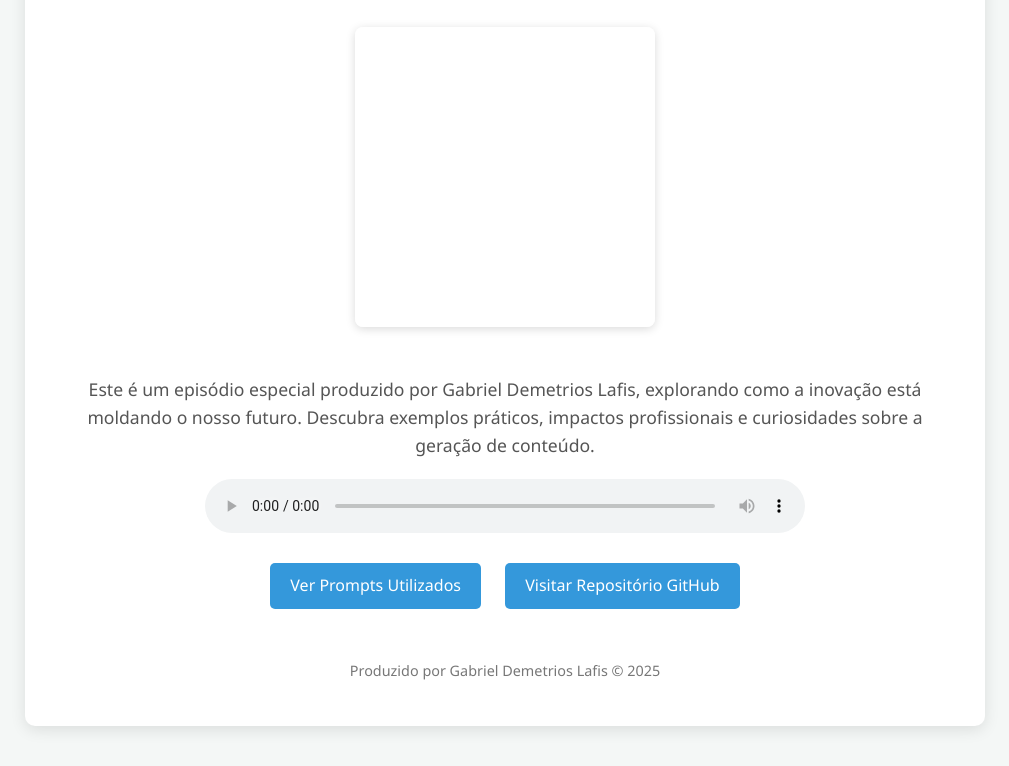
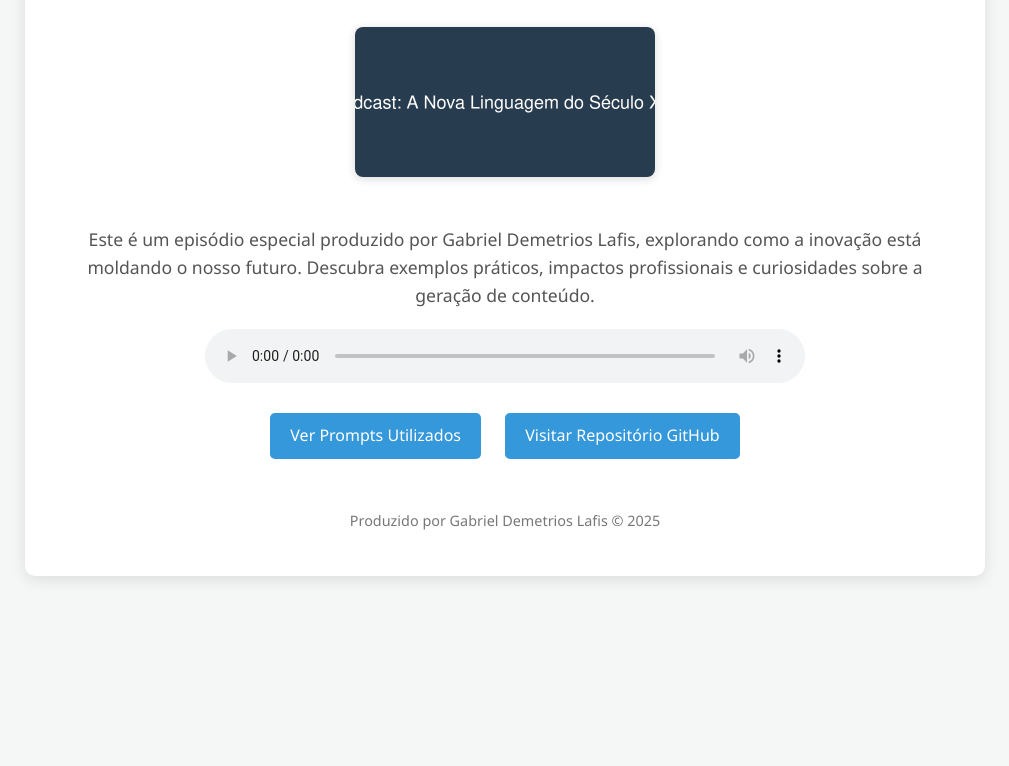
Before and after one commit to galafis/Criando-um-Podcast-com-IAs-Generativas, a plain HTML site: page index.html in a window 1280 px wide. Shown: the part 177-943 px from the top of the page, without its empty margins (135-1144 px from the left). After the commit the page ends 800 px from the top, so only its background shows below. Drawn offline with Linux system fonts and the light colour scheme.

Commit message:
feat: Adiciona imagem hero e atualiza READMEs e index.html

```diff
--- a/index.html
+++ b/index.html
@@ -86,7 +86,7 @@
         <header>
             <h1>Podcast: A Nova Linguagem do Século XXI</h1>
         </header>
-        <img src="./assets/podcast_cover_placeholder.png" alt="Capa do Podcast" class="podcast-cover">
+        <img src="./assets/podcast_hero_image.png" alt="Capa do Podcast" class="podcast-cover">
         <div class="description">
             <p>Este é um episódio especial produzido por Gabriel Demetrios Lafis, explorando como a inovação está moldando o nosso futuro. Descubra exemplos práticos, impactos profissionais e curiosidades sobre a geração de conteúdo.</p>
         </div>
```
Also changed, not shown: assets/podcast_hero_image.png (added), 2 other files.
